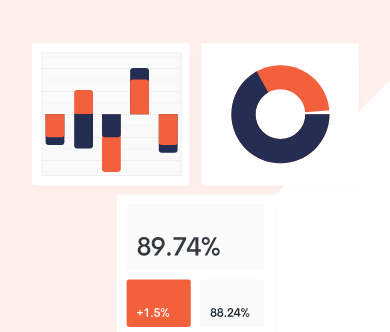
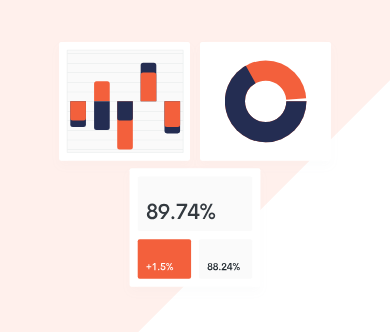
Before and after one commit to penieltalents/Manage-Landing-Page, a plain HTML site: page index.html in a window 390 px wide. Shown: the part 87-419 px from the top of the page. Drawn offline with Linux system fonts and the light colour scheme.

Commit message:
a new commit

```diff
--- a/style.css
+++ b/style.css
@@ -1175,7 +1175,7 @@ footer a {
     }
 
     .illustration_image {
-        width: 90vw;
+        width: 75vw;
         align-self: center;
         margin-top: -80px;
     }
```
